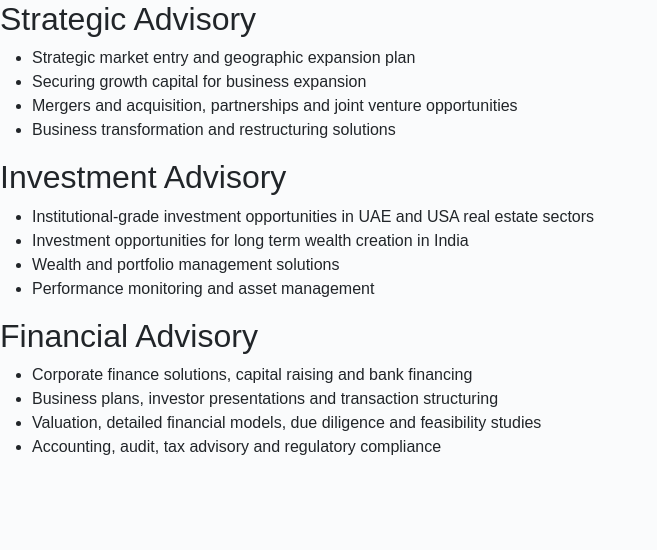
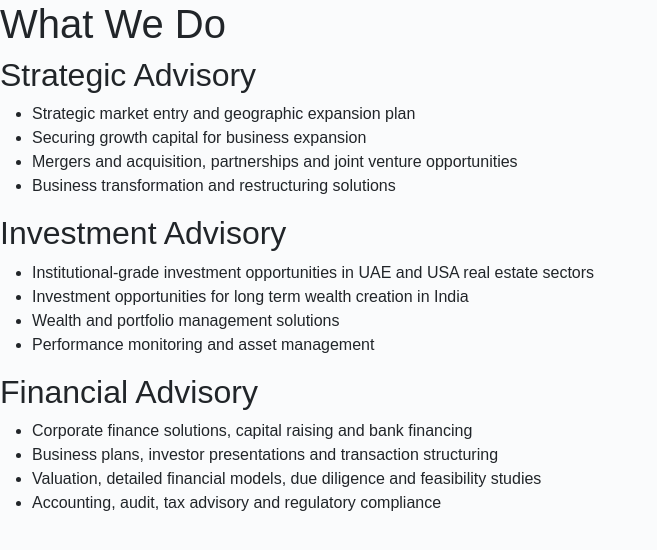
Before and after one commit to ashish161/naveen, a Jekyll site: the page built from _sections/02-what-we-do.md, in a window 1280 px wide. Shown: the top 550 px of the page, without its empty margins (0-657 px from the left). Built offline with Jekyll 4.4.1, drawn with Linux system fonts in a browser that asks for light colours.

Commit message:
updated What We do title

```diff
--- a/_sections/02-what-we-do.md
+++ b/_sections/02-what-we-do.md
@@ -5,6 +5,8 @@
 hide_nav: false
 order: 2
 ---
+
+# What We Do
 
 ## Strategic Advisory
 
@@ -14,7 +16,6 @@
 - Business transformation and restructuring solutions
 
 ## Investment Advisory
-
 
 - Institutional-grade investment opportunities in UAE and USA real estate sectors
 - Investment opportunities for long term wealth creation in India
```
Also changed, not shown: 3 other files.
